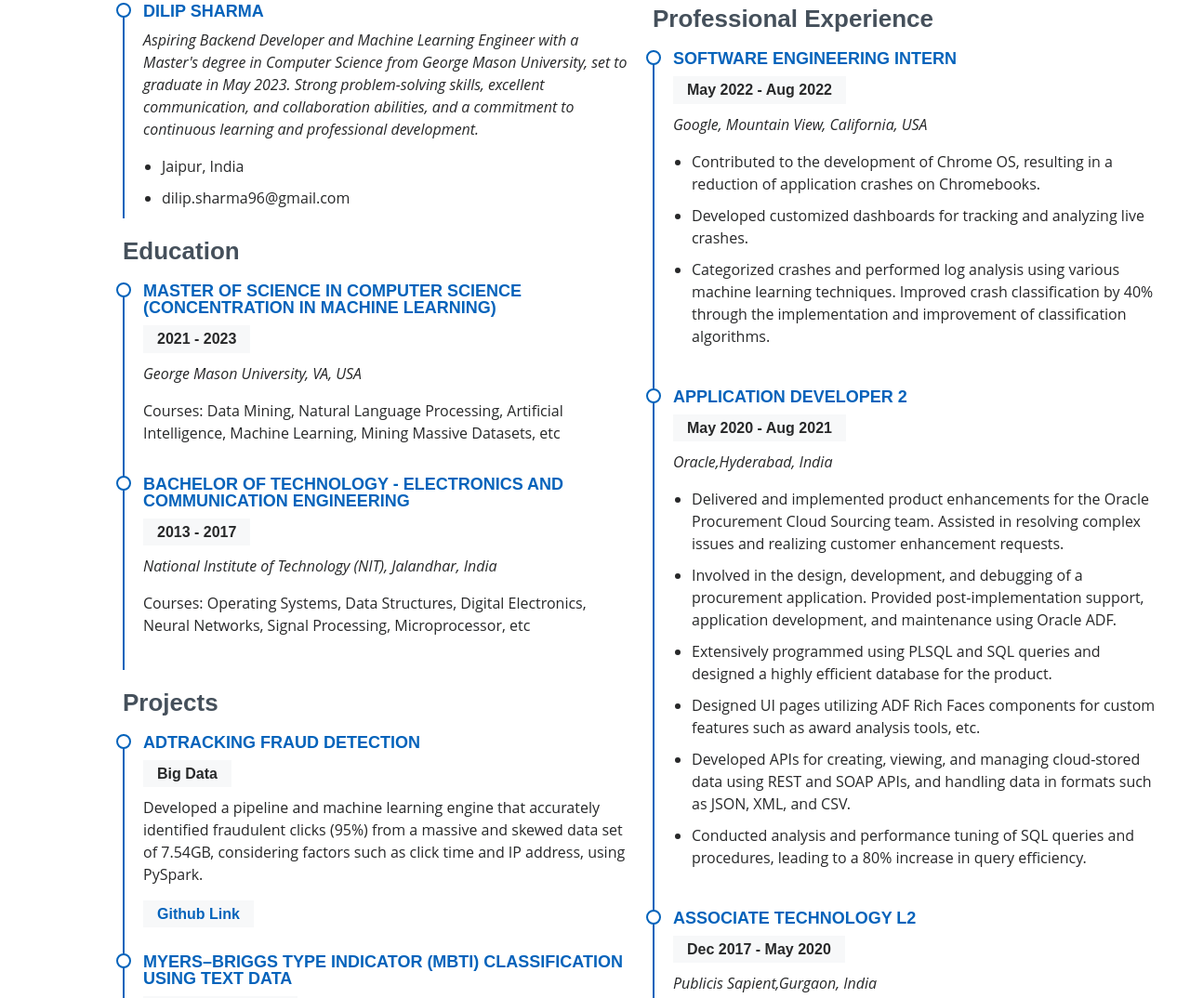
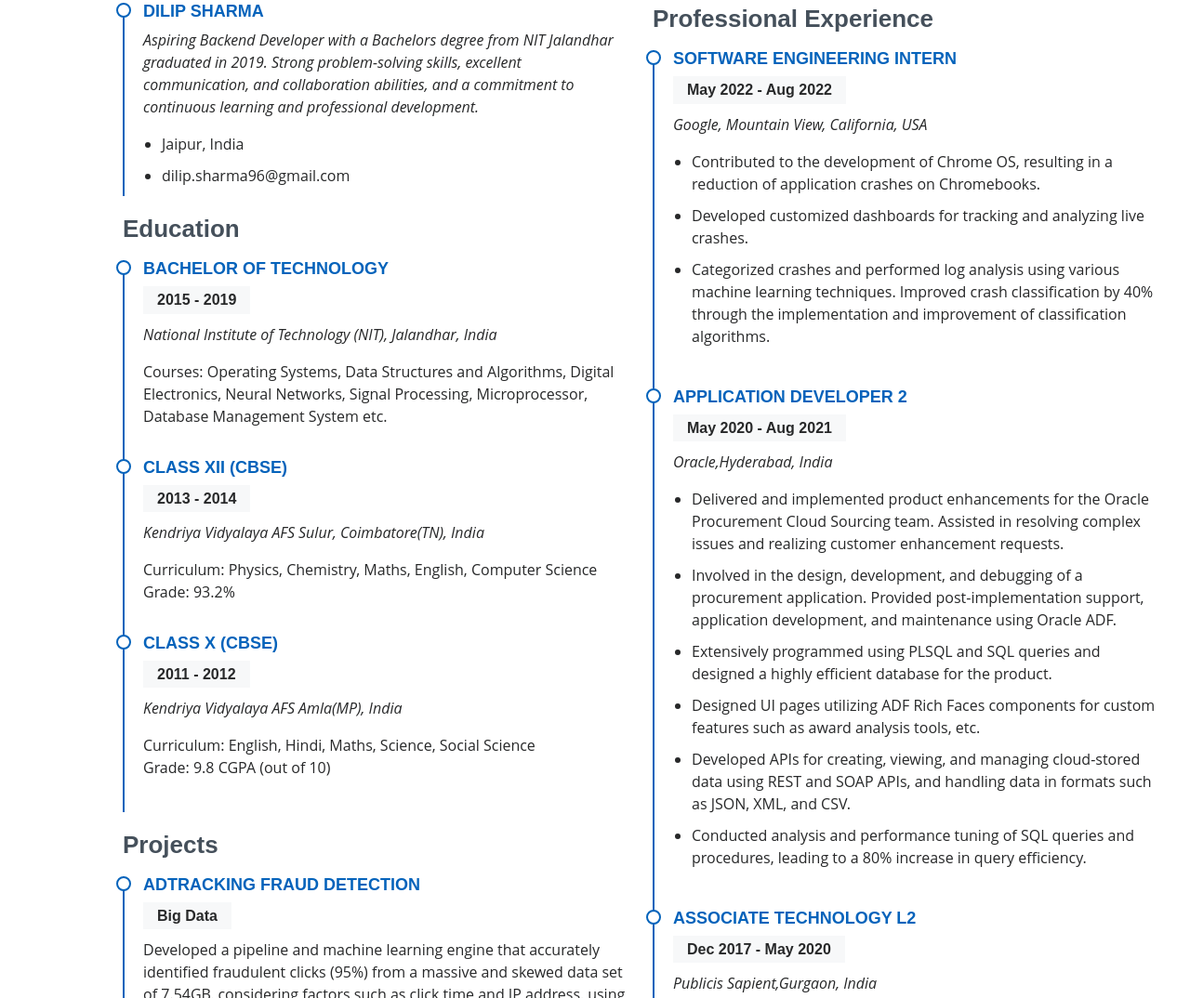
Before and after one commit to alstorm96/dilipsharma.github.io, a plain HTML site: page index.html in a window 1280 px wide. Shown: the part 2024-3098 px from the top of the page at 93% size. Drawn offline with nearby package versions, Linux system fonts and the light colour scheme.

Commit message:
finsihed education

```diff
--- a/index.html
+++ b/index.html
@@ -189,8 +189,8 @@
                     <h3 class="resume-title"></h3>
                     <div class="resume-item pb-0">
                         <h4>Dilip Sharma</h4>
-                        <p><em>Aspiring Backend Developer and Machine Learning Engineer with a Master's
-                            degree in Computer Science from George Mason University, set to graduate in May 2023.
+                        <p><em>Aspiring Backend Developer with a Bachelors
+                            degree from NIT Jalandhar graduated in 2019.
                             Strong problem-solving skills, excellent communication, and collaboration abilities, and a
                             commitment to continuous learning and professional development.
                         </em></p>
@@ -202,18 +202,27 @@
 
                     <h3 class="resume-title">Education</h3>
                     <div class="resume-item">
-                        <h4>Master of Science in Computer Science (Concentration in Machine Learning)</h4>
-                        <h5>2021 - 2023</h5>
-                        <p><em>George Mason University, VA, USA</em></p>
-                        <p>Courses: Data Mining, Natural Language Processing, Artificial Intelligence, Machine Learning,
-                            Mining Massive Datasets, etc </p>
+                        <h4>Bachelor of Technology</h4>
+                        <h5>2015 - 2019</h5>
+                        <p><em>National Institute of Technology (NIT), Jalandhar, India</em></p>
+                        <p>Courses: Operating Systems, Data Structures and Algorithms, Digital Electronics, Neural Networks, Signal
+                            Processing, Microprocessor, Database Management System etc.</p>
                     </div>
                     <div class="resume-item">
-                        <h4>Bachelor of Technology - Electronics and Communication Engineering</h4>
-                        <h5>2013 - 2017</h5>
-                        <p><em>National Institute of Technology (NIT), Jalandhar, India</em></p>
-                        <p>Courses: Operating Systems, Data Structures, Digital Electronics, Neural Networks, Signal
-                            Processing, Microprocessor, etc</p>
+                        <h4>Class XII (CBSE)</h4>
+                        <h5>2013 - 2014</h5>
+                        <p><em>Kendriya Vidyalaya AFS Sulur, Coimbatore(TN), India</em></p>
+                        <p>Curriculum: Physics, Chemistry, Maths, English, Computer Science<br>
+                            Grade: 93.2%
+                        </p>
+                    </div>
+                    <div class="resume-item">
+                        <h4>Class X (CBSE)</h4>
+                        <h5>2011 - 2012</h5>
+                        <p><em>Kendriya Vidyalaya AFS Amla(MP), India</em></p>
+                        <p>Curriculum: English, Hindi, Maths, Science, Social Science<br>
+                        Grade: 9.8 CGPA (out of 10)
+                    </p>
                     </div>
                     <h3 class="resume-title">Projects</h3>
                     <div class="resume-item">
```
